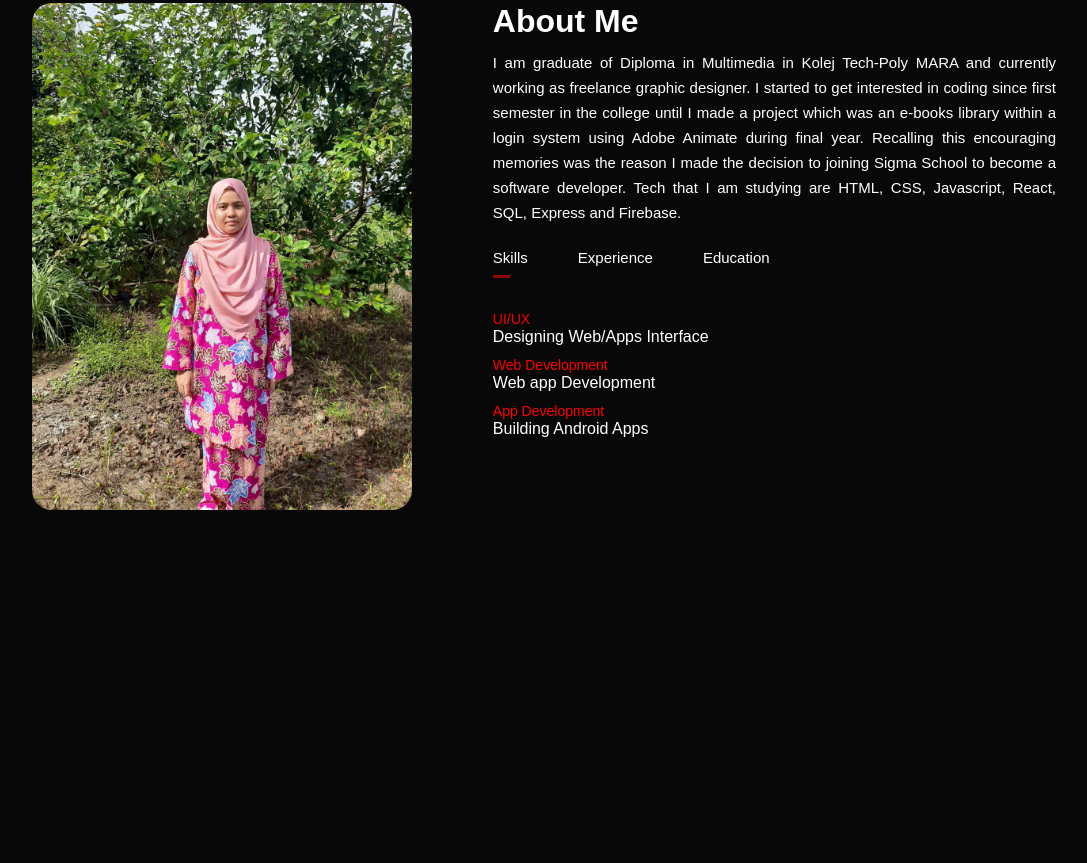
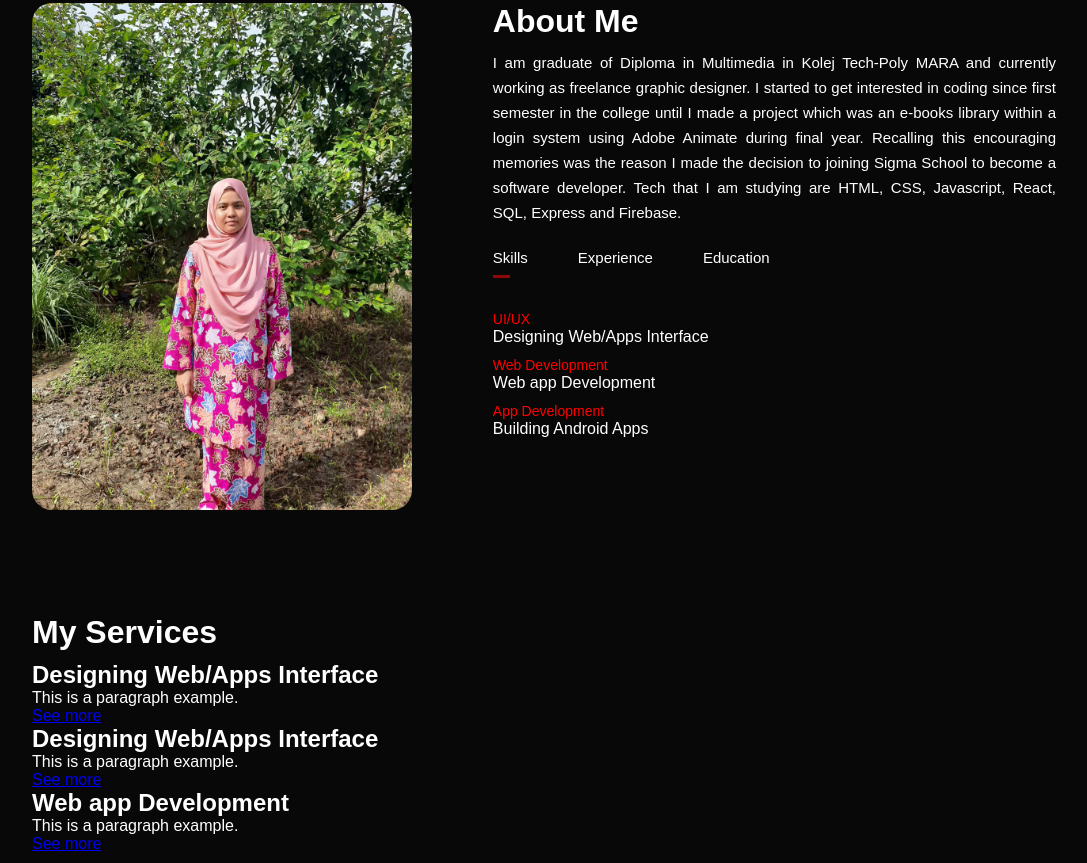
Before and after one commit to ihsky065/portfolio-project, a website: page index.html in a window 1280 px wide. Shown: the part 887-1750 px from the top of the page, without its empty margins (96-1183 px from the left). Before the commit the page ends 1491 px from the top, so only its background shows below. Drawn offline with Linux system fonts and the light colour scheme.

Commit message:
add new section subtitle and text blocks

```diff
--- a/index.html
+++ b/index.html
@@ -79,6 +79,34 @@
       </div>
 
     </div>
+
+        <!-- services -->
+        <div id="services">
+          <div class="container">
+            <h1 class="sub-title">My Services</h1>
+            <div class="service-list">
+              <div>
+                <h2>Designing Web/Apps Interface</h2>
+                <p>This is a paragraph example.</p>
+                <a href="#">See more</a>
+              </div>
+
+              <div>
+                <h2>Designing Web/Apps Interface</h2>
+                <p>This is a paragraph example.</p>
+                <a href="#">See more</a>
+              </div>
+
+              <div>
+                <h2>Web app Development</h2>
+                <p>This is a paragraph example.</p>
+                <a href="#">See more</a>
+              </div>
+
+            </div>
+          </div>
+        </div>
+
     <script src="script.js"></script>
   </body>
 </html>
```
